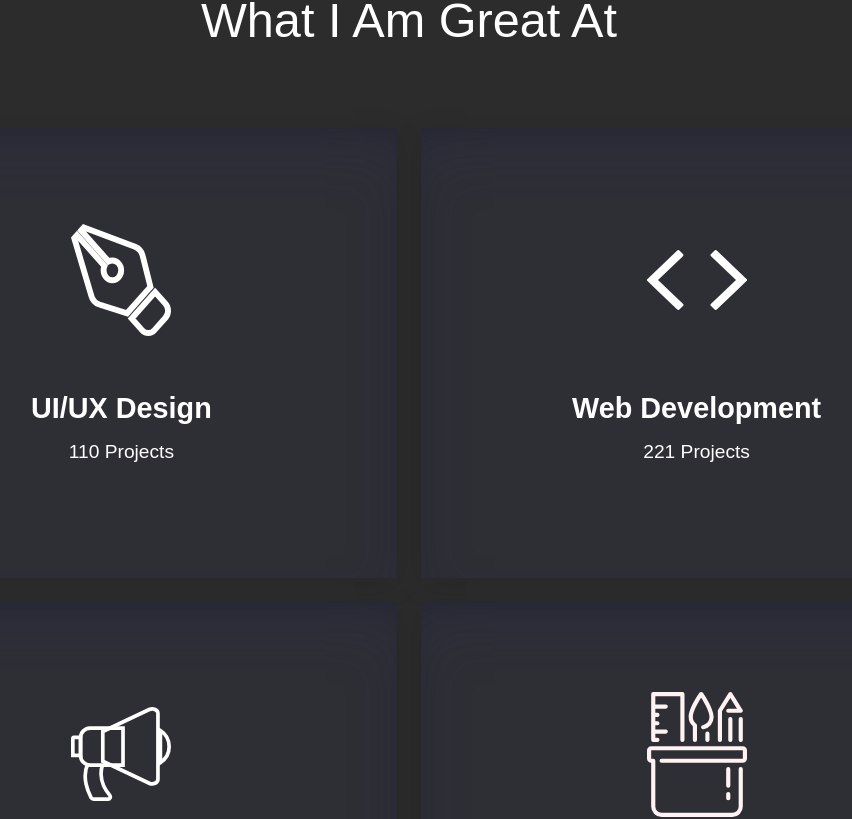
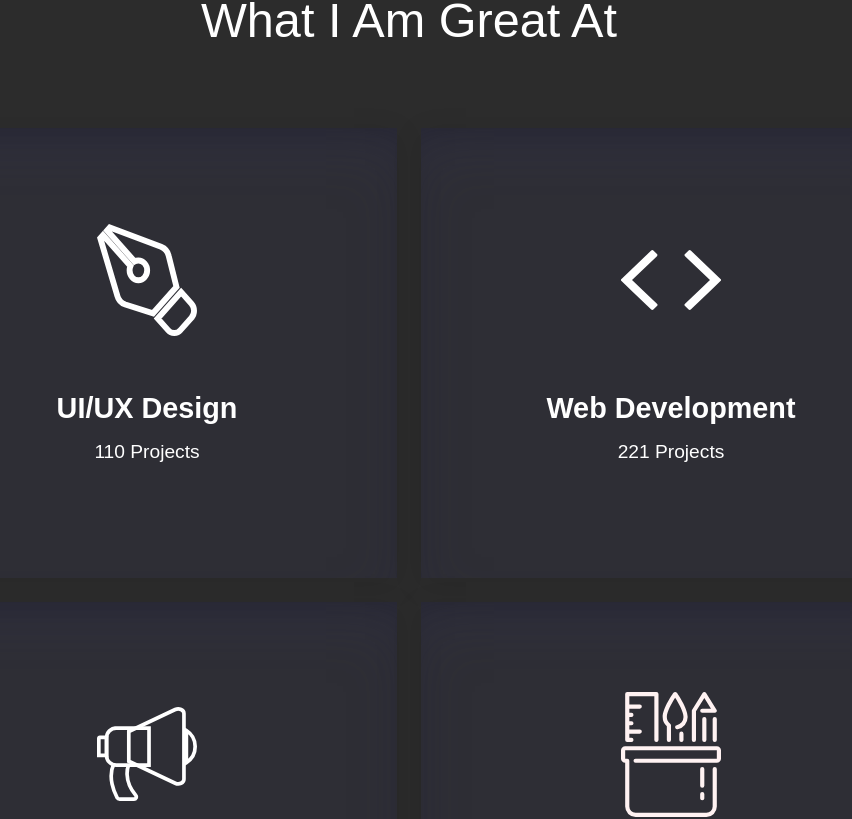
Before and after one commit to Polcsi/my-portfolio-with-react, a React (Create React App) app: page / in a window 1280 px wide. Shown: the part 2758-3577 px from the top of the page, without its empty margins (231-1083 px from the left). Built offline with nearby package versions, Linux system fonts and the light colour scheme.

Commit message:
chnage grid layout to flex

```diff
--- a/src/css/home.css
+++ b/src/css/home.css
@@ -204,8 +204,11 @@
   color: var(--text-color);
 }
 .service-cards {
-  display: grid;
-  grid-template-columns: repeat(auto-fit, minmax(400px, 1fr));
+  display: flex;
+  flex-flow: row wrap;
+  justify-content: center;
+  /* display: grid;
+  grid-template-columns: repeat(auto-fit, minmax(400px, 1fr)); */
   gap: 1.5rem;
 }
 .service-card {
@@ -214,6 +217,7 @@
   grid-template-rows: 11rem 5rem .5rem;
   place-items: center;
   height: 450px;
+  width: 500px;
   padding: 4rem;
   box-shadow: rgba(0, 0, 0, 0.1) 0px 7px 29px 0px,
   rgba(50, 50, 93, 0.25) 0px 30px 60px -12px inset,
```
